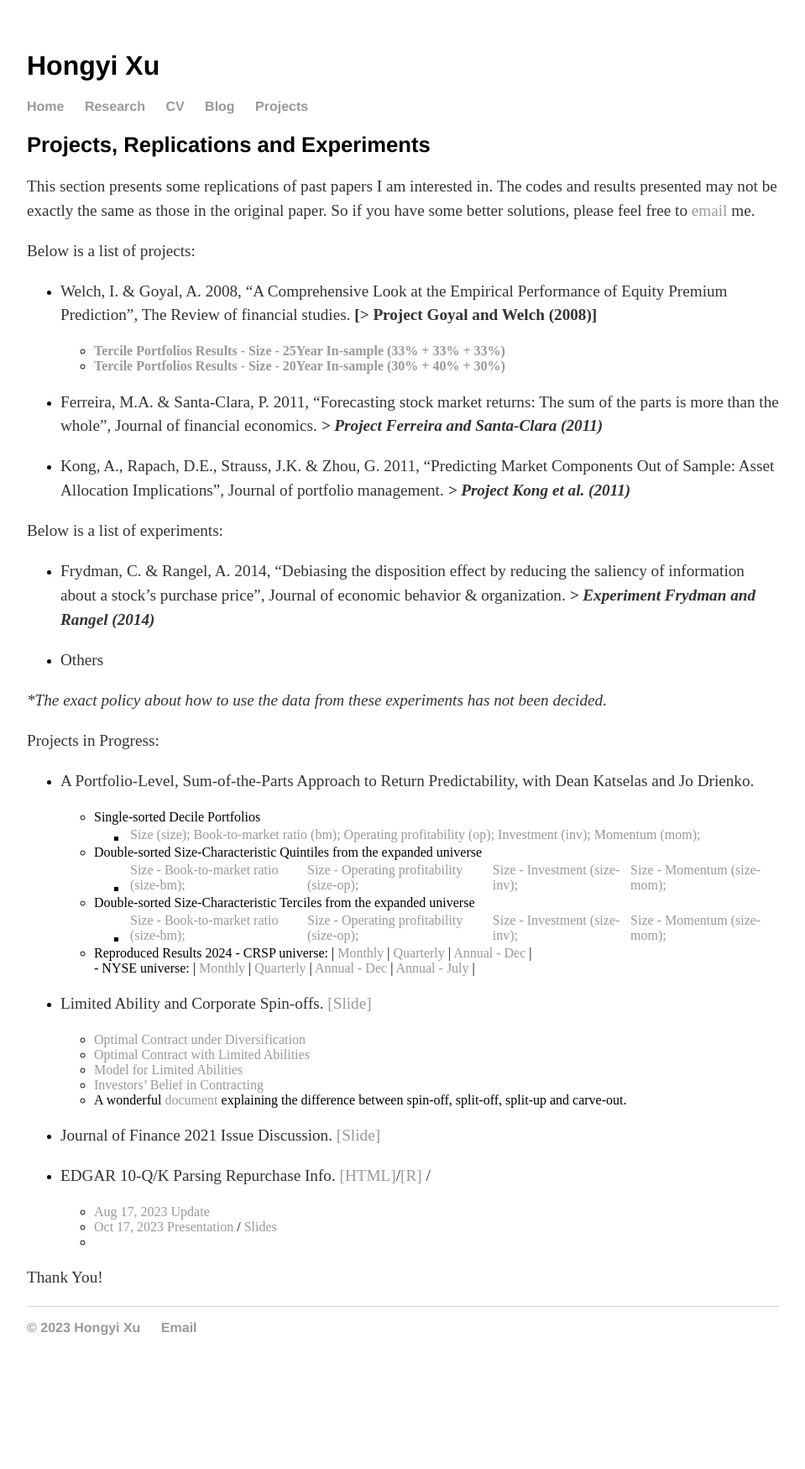
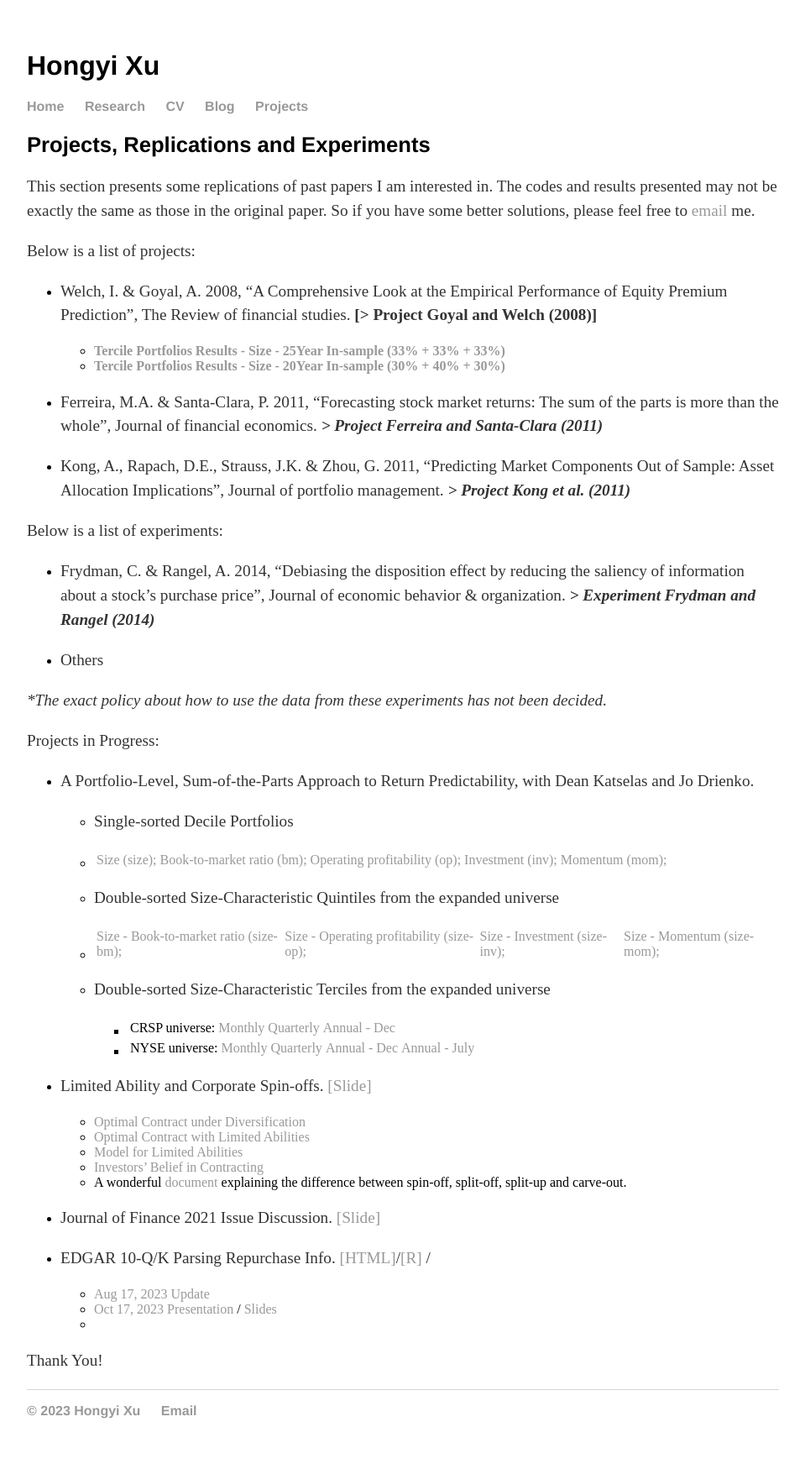
Before and after one commit to hongyileoxu/hongyileoxu.github.io, a Jekyll site: the page built from projects/index.md, in a window 1280 px wide. Shown: the whole page at 84% size, without its empty margins (160-1119 px from the left). Built offline with Jekyll 4.4.1, drawn with Linux system fonts in a browser that asks for light colours; before the commit the page ends 1650 px from its top, so only the background shows below that.

Commit message:
Update index.md

```diff
--- a/projects/index.md
+++ b/projects/index.md
@@ -29,15 +29,17 @@ Projects in Progress:
 - A Portfolio-Level, Sum-of-the-Parts Approach to Return Predictability, with Dean Katselas and Jo Drienko.
 
     - Single-sorted Decile Portfolios
-        - | [Size (size);](https://hongyileoxu.github.io/research/Xu_et_al_2022/Deciles/Xu_2022_v4.1_Deciles_Size.html) | [Book-to-market ratio (bm);](https://hongyileoxu.github.io/research/Xu_et_al_2022/Deciles/Xu_2022_v4.1_Deciles_bm.html) | [Operating profitability (op);](https://hongyileoxu.github.io/research/Xu_et_al_2022/Deciles/Xu_2022_v4.1_Deciles_op.html) | [Investment (inv);](https://hongyileoxu.github.io/research/Xu_et_al_2022/Deciles/Xu_2022_v4.1_Deciles_Inv.html) | [Momentum (mom);](https://hongyileoxu.github.io/research/Xu_et_al_2022/Deciles/Xu_2022_v4.1_Deciles_mom.html) |
+
+	- | [Size (size);](https://hongyileoxu.github.io/research/Xu_et_al_2022/Deciles/Xu_2022_v4.1_Deciles_Size.html) | [Book-to-market ratio (bm);](https://hongyileoxu.github.io/research/Xu_et_al_2022/Deciles/Xu_2022_v4.1_Deciles_bm.html) | [Operating profitability (op);](https://hongyileoxu.github.io/research/Xu_et_al_2022/Deciles/Xu_2022_v4.1_Deciles_op.html) | [Investment (inv);](https://hongyileoxu.github.io/research/Xu_et_al_2022/Deciles/Xu_2022_v4.1_Deciles_Inv.html) | [Momentum (mom);](https://hongyileoxu.github.io/research/Xu_et_al_2022/Deciles/Xu_2022_v4.1_Deciles_mom.html) |
+
     - Double-sorted Size-Characteristic Quintiles from the expanded universe
-        - | [Size - Book-to-market ratio (size-bm);](https://hongyileoxu.github.io/research/Xu_et_al_2022/DoubleQuintiles/Xu_2022_v4.1_DoubleQuintiles_size_bm3.html) | [Size - Operating profitability (size-op);](https://hongyileoxu.github.io/research/Xu_et_al_2022/DoubleQuintiles/Xu_2022_v4.1_DoubleQuintiles_size_op3.html) | [Size - Investment (size-inv);](https://hongyileoxu.github.io/research/Xu_et_al_2022/DoubleQuintiles/Xu_2022_v4.1_DoubleQuintiles_size_inv3.html) | [Size - Momentum (size-mom);](https://hongyileoxu.github.io/research/Xu_et_al_2022/DoubleQuintiles/Xu_2022_v4.1_DoubleQuintiles_size_mom3.html) |
+
+	- | [Size - Book-to-market ratio (size-bm);](https://hongyileoxu.github.io/research/Xu_et_al_2022/DoubleQuintiles/Xu_2022_v4.1_DoubleQuintiles_size_bm3.html) | [Size - Operating profitability (size-op);](https://hongyileoxu.github.io/research/Xu_et_al_2022/DoubleQuintiles/Xu_2022_v4.1_DoubleQuintiles_size_op3.html) | [Size - Investment (size-inv);](https://hongyileoxu.github.io/research/Xu_et_al_2022/DoubleQuintiles/Xu_2022_v4.1_DoubleQuintiles_size_inv3.html) | [Size - Momentum (size-mom);](https://hongyileoxu.github.io/research/Xu_et_al_2022/DoubleQuintiles/Xu_2022_v4.1_DoubleQuintiles_size_mom3.html) |
+
     - Double-sorted Size-Characteristic Terciles from the expanded universe
-        - | [Size - Book-to-market ratio (size-bm);](https://hongyileoxu.github.io/research/Xu_et_al_2022/DoubleTercile/Xu_2022_v4.0_Allfirms_SizeBM.html) | [Size - Operating profitability (size-op);](https://hongyileoxu.github.io/research/Xu_et_al_2022/DoubleTercile/Xu_2022_v4.0_Allfirms_SizeOp.html) | [Size - Investment (size-inv);](https://hongyileoxu.github.io/research/Xu_et_al_2022/DoubleTercile/Xu_2022_v4.0_Allfirms_SizeInv.html) | [Size - Momentum (size-mom);](https://hongyileoxu.github.io/research/Xu_et_al_2022/DoubleTercile/Xu_2022_v4.0_Allfirms_SizeMom.html) |
 
-    - Reproduced Results 2024
-    	- CRSP universe: | [Monthly](https://hongyileoxu.github.io/research/Xu_et_al_2022/CRSP_2024/Xu_2023_v4.4_AllfirmsPorts_reproduced_monthly.html) | [Quarterly](https://hongyileoxu.github.io/research/Xu_et_al_2022/CRSP_2024/Xu_2023_v4.3_AllfirmsPorts_reproduced_quarterly.html) | [Annual - Dec](https://hongyileoxu.github.io/research/Xu_et_al_2022/CRSP_2024/Xu_2023_v4.4_AllfirmsPorts_reproduced_annual.html) |
-     	- NYSE universe: | [Monthly](https://hongyileoxu.github.io/research/Xu_et_al_2022/NYSE_2024/Xu_2023_v4.4_NYSE_reproduced_monthly.html) | [Quarterly](https://hongyileoxu.github.io/research/Xu_et_al_2022/NYSE_2024/Xu_2023_v4.4_NYSE_reproduced_quarterly.html) | [Annual - Dec](https://hongyileoxu.github.io/research/Xu_et_al_2022/NYSE_2024/Xu_2023_v4.4_NYSE_reproduced_annualDec.html) | [Annual - July](https://hongyileoxu.github.io/research/Xu_et_al_2022/NYSE_2024/Xu_2023_v4.4_NYSE_reproduced_annualJuly.html) |
+      - CRSP universe: | [Monthly](https://hongyileoxu.github.io/research/Xu_et_al_2022/CRSP_2024/Xu_2023_v4.4_AllfirmsPorts_reproduced_monthly.html) | [Quarterly](https://hongyileoxu.github.io/research/Xu_et_al_2022/CRSP_2024/Xu_2023_v4.3_AllfirmsPorts_reproduced_quarterly.html) | [Annual - Dec](https://hongyileoxu.github.io/research/Xu_et_al_2022/CRSP_2024/Xu_2023_v4.4_AllfirmsPorts_reproduced_annual.html) |
+      - NYSE universe: | [Monthly](https://hongyileoxu.github.io/research/Xu_et_al_2022/NYSE_2024/Xu_2023_v4.4_NYSE_reproduced_monthly.html) | [Quarterly](https://hongyileoxu.github.io/research/Xu_et_al_2022/NYSE_2024/Xu_2023_v4.4_NYSE_reproduced_quarterly.html) | [Annual - Dec](https://hongyileoxu.github.io/research/Xu_et_al_2022/NYSE_2024/Xu_2023_v4.4_NYSE_reproduced_annualDec.html) | [Annual - July](https://hongyileoxu.github.io/research/Xu_et_al_2022/NYSE_2024/Xu_2023_v4.4_NYSE_reproduced_annualJuly.html) |
 
 
 -  Limited Ability and Corporate Spin-offs. [[Slide]](https://hongyileoxu.github.io/research/TCP_Project/Corporate_Spinoff_v2.pdf)
```
